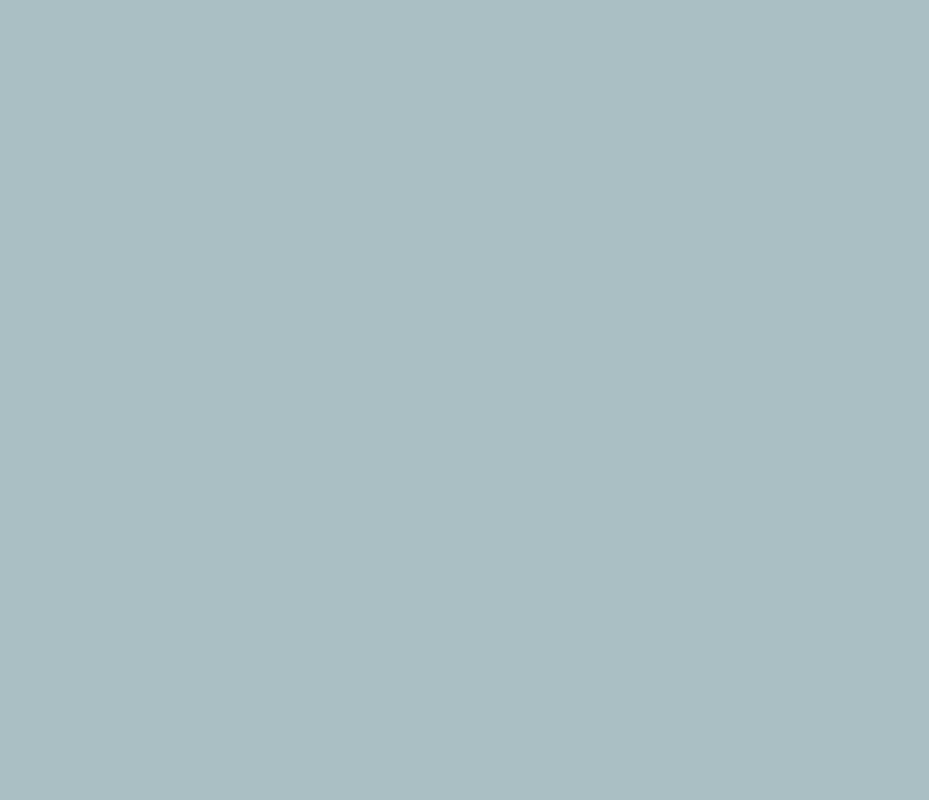
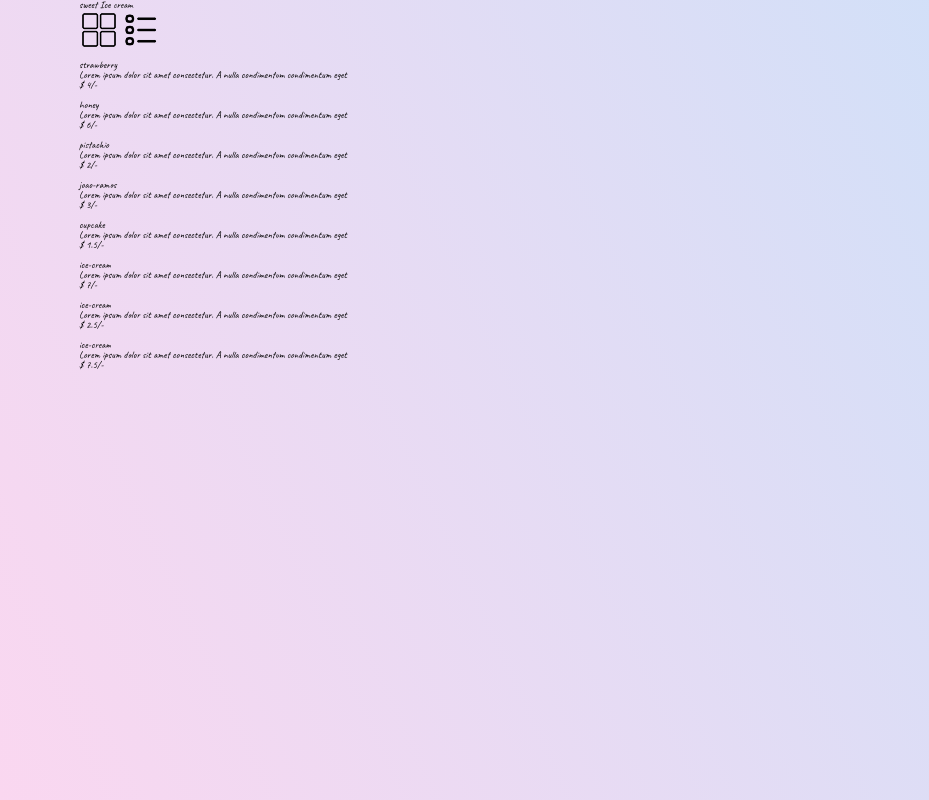
Before and after one commit to sleiterr/md-04-js-json-ice-cream, a plain HTML site: page index.html in a window 1280 px wide. Shown: the whole page, without its empty margins (0-929 px from the left). Drawn offline with Linux system fonts and the light colour scheme.

Commit message:
create container, add class-content

```diff
--- a/css/style.css
+++ b/css/style.css
@@ -63,3 +63,47 @@ button {
   margin: 0 auto;
   padding: 0 15px;
 }
+/**========================*/
+/*! STYLE */
+/**========================*/
+
+.card-section {
+  background: linear-gradient(245deg, #c8e2fa 0%, #fad7f0 100%);
+  height: 100vh;
+}
+
+.card-container {
+}
+
+.container {
+}
+
+.heading-container {
+}
+
+.icon-box {
+}
+
+.grid-box {
+}
+
+.grid-list {
+}
+
+.grid-item {
+}
+
+.grid-img {
+}
+
+.grid-content {
+}
+
+.grid-title {
+}
+
+.grid-text {
+}
+
+.grid-price {
+}
--- a/index.html
+++ b/index.html
@@ -13,10 +13,110 @@
     <title>ice-cream</title>
   </head>
   <body>
-    <section>
-        <div class="card-container container">
+    <section class="card-section">
+      <div class="card-container container">
+        <div class="heading-container">
+          <h2>sweet Ice cream</h2>
+          <div class="icon-box">
+            <img src="./icon/grid-icon.png" alt="grid-icon" />
+            <img src="./icon/list-icon.png" alt="list-icon" />
+          </div>
+        </div>
+        <!-- LIST-CARD -->
+        <div class="grid-box">
+          <ul class="grid-list">
+            <li class="grid-item">
+              <img src="" alt="" class="grid-img" />
+              <div class="grid-content">
+                <h4 class="grid-title">strawberry</h4>
+                <p class="grid-text">
+                  Lorem ipsum dolor sit amet consectetur. A nulla condimentum
+                  condimentum eget
+                </p>
+                <p class="grid-price">$ 4/-</p>
+              </div>
+            </li>
+            <li class="grid-item">
+              <img src="" alt="" class="grid-img" />
+              <div class="grid-content">
+                <h4 class="grid-title">honey</h4>
+                <p class="grid-text">
+                  Lorem ipsum dolor sit amet consectetur. A nulla condimentum
+                  condimentum eget
+                </p>
+                <p class="grid-price">$ 6/-</p>
+              </div>
+            </li>
+            <li class="grid-item">
+              <img src="" alt="" class="grid-img" />
+              <div class="grid-content">
+                <h4 class="grid-title">pistachio</h4>
+                <p class="grid-text">
+                  Lorem ipsum dolor sit amet consectetur. A nulla condimentum
+                  condimentum eget
+                </p>
+                <p class="grid-price">$ 2/-</p>
+              </div>
+            </li>
+            <li class="grid-item">
+              <img src="" alt="" class="grid-img" />
+              <div class="grid-content">
+                <h4 class="grid-title">joao-ramos</h4>
+                <p class="grid-text">
+                  Lorem ipsum dolor sit amet consectetur. A nulla condimentum
+                  condimentum eget
+                </p>
+                <p class="grid-price">$ 3/-</p>
+              </div>
+            </li>
+            <li class="grid-item">
+              <img src="" alt="" class="grid-img" />
+              <div class="grid-content">
+                <h4 class="grid-title">cupcake</h4>
+                <p class="grid-text">
+                  Lorem ipsum dolor sit amet consectetur. A nulla condimentum
+                  condimentum eget
+                </p>
+                <p class="grid-price">$ 1.5/-</p>
+              </div>
+            </li>
+            <li class="grid-item">
+              <img src="" alt="" class="grid-img" />
+              <div class="grid-content">
+                <h4 class="grid-title">ice-cream</h4>
+                <p class="grid-text">
+                  Lorem ipsum dolor sit amet consectetur. A nulla condimentum
+                  condimentum eget
+                </p>
+                <p class="grid-price">$ 7/-</p>
+              </div>
+            </li>
+            <li class="grid-item">
+              <img src="" alt="" class="grid-img" />
+              <div class="grid-content">
+                <h4 class="grid-title">ice-cream</h4>
+                <p class="grid-text">
+                  Lorem ipsum dolor sit amet consectetur. A nulla condimentum
+                  condimentum eget
+                </p>
+                <p class="grid-price">$ 2.5/-</p>
+              </div>
+            </li>
+            <li class="grid-item">
+              <img src="" alt="" class="grid-img" />
+              <div class="grid-content">
+                <h4 class="grid-title">ice-cream</h4>
+                <p class="grid-text">
+                  Lorem ipsum dolor sit amet consectetur. A nulla condimentum
+                  condimentum eget
+                </p>
+                <p class="grid-price">$ 7.5/-</p>
+              </div>
+            </li>
+          </ul>
+        </div>
+      </div>
+    </section>
 
-        </div>
-    </section>
   </body>
 </html>
```
Also changed, not shown: README.md, icon/grid-icon.png (added), icon/list-icon.png (added).
